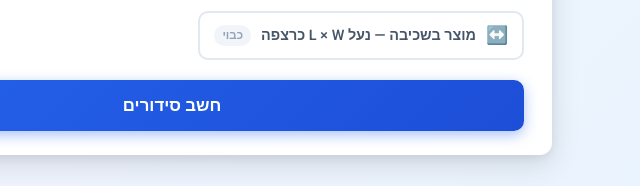
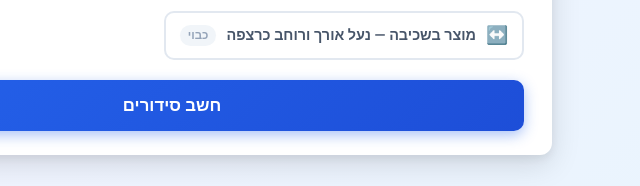
Before and after one commit to NivSadovsky/sadovsky-box-planner, a website: page box-planner.html in a window 1280 px wide. Shown: the part 479-665 px from the top of the page, 468-1108 px from the left. Drawn offline with Linux system fonts and the light colour scheme.

Commit message:
Rename flat-mode button label to Hebrew words
Co-Authored-By: Claude Sonnet 4.6 <noreply@anthropic.com>

```diff
--- a/box-planner.html
+++ b/box-planner.html
@@ -884,7 +884,7 @@
 
   <button class="flat-toggle" id="flatToggle" onclick="toggleFlatMode()">
     <span class="icon">↔️</span>
-    <span>מוצר בשכיבה — נעל L × W כרצפה</span>
+    <span>מוצר בשכיבה — נעל אורך ורוחב כרצפה</span>
     <span class="badge" id="flatBadge">כבוי</span>
   </button>
 
```
Also changed, not shown: container-planner.html (+1 -1 lines).
